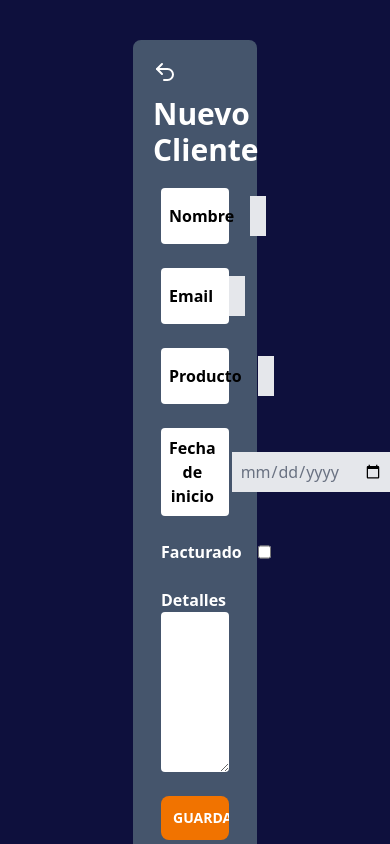
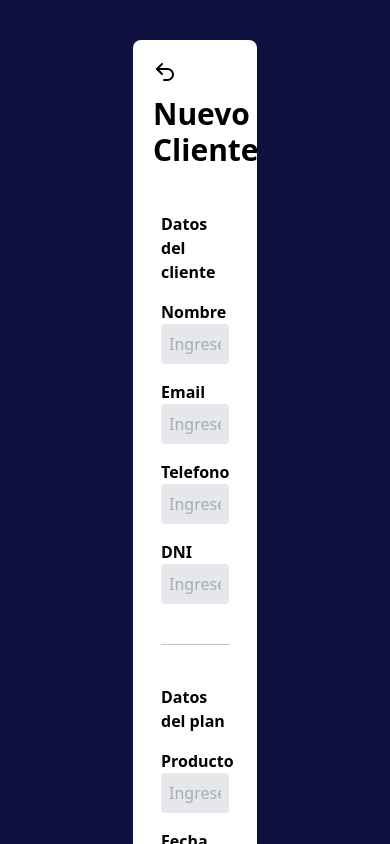
Before and after one commit to donatodebattista/muebleria-front, a React (Vite) app: page /clientes/nuevo in a window 390 px wide. Shown: the top 844 px of the page. Built offline with nearby package versions, Linux system fonts and the light colour scheme; no server answers.

Commit message:
ADD: phone and dni fields in client form

```diff
--- a/src/components/ClienteForm.tsx
+++ b/src/components/ClienteForm.tsx
@@ -23,16 +23,18 @@ export default function ClienteForm({ initialData, onSubmit, onDelete } : Client
             product: '',
             fechaInicio: '',
             facturado: false,
-            plan: ''
+            plan: '',
+            telefono: '',
+            dni: ''
         }
     })
 
 
   return (
-    <div className="m-auto text-center font-black p-5 w-2/5 bg-slate-600 rounded-lg">
+    <div className="m-auto font-black p-5 w-2/5 bg-white rounded-lg">
         <div className="flex flex-row justify-between">
             <Link to="/clientes">
-                <Undo2 className="text-white mb-3 cursor-pointer w-6 h-6" />
+                <Undo2 className="text-black mb-3 cursor-pointer w-6 h-6" />
             </Link>
 
         {initialData?._id && ( //para mostrar solo cuando estoy editando
@@ -46,18 +48,20 @@ export default function ClienteForm({ initialData, onSubmit, onDelete } : Client
         )}
         </div>
 
-        <h1 className="text-white text-3xl mb-3">
+        <h1 className="text-black text-3xl mb-3 text-center">
             {initialData ? "Editar Cliente" : "Nuevo Cliente"}
         </h1>
 
-        <form onSubmit={handleSubmit(onSubmit)} className="p-2 flex flex-col gap-6">
+        <form onSubmit={handleSubmit(onSubmit)} className="p-2 flex flex-col gap-4">
+
+            <p className="text-left text-black mt-6">Datos del cliente</p>
 
             {/* Nombre */}
-            <div className="flex flex-row justify-between items-center bg-white p-2 rounded-sm">
+            <div className="flex flex-col bg-white rounded-sm">
                 <label htmlFor='name' className="mr-4 text-black font-bold">Nombre</label>
                 <input
                     type="text"
-                    className=" bg-gray-200 p-2 w-full text-gray-500 font-medium"
+                    className=" bg-gray-200 p-2 w-full text-gray-500 font-medium rounded-sm"
                     placeholder="Ingrese el nombre"
                     {...register('name', { required: "El nombre es obligatorio" })}
                 />
@@ -65,22 +69,53 @@ export default function ClienteForm({ initialData, onSubmit, onDelete } : Client
             {errors.name && <ErrorMessage>{errors.name.message}</ErrorMessage>}
 
             {/* Email */}
-            <div className="flex flex-row justify-between items-center bg-white p-2 rounded-sm">
+            <div className="flex flex-col bg-white rounded-sm">
                 <label htmlFor='email' className="mr-4 text-black font-bold">Email</label>
                 <input
                     type="email"
-                    className=" bg-gray-200 p-2 w-full text-gray-500 font-medium"
+                    className=" bg-gray-200 p-2 w-full text-gray-500 font-medium rounded-sm"
                     placeholder="Ingrese el email"
                     {...register('email')}
                 />
             </div>
 
+            {/* Telefono */}
+            <div className="flex flex-col bg-white rounded-sm">
+                <label htmlFor='telefono' className="mr-4 text-black font-bold">Telefono</label>
+                <input
+                    type="text"
+                    className=" bg-gray-200 p-2 w-full text-gray-500 font-medium rounded-sm"
+                    placeholder="Ingrese el telefono"
+                    {...register('telefono', { required: "El telefono es obligatorio" })}
+                />
+            </div>
+            {errors.telefono && <ErrorMessage>{errors.telefono.message}</ErrorMessage>}
+
+
+            {/* DNI */}
+            <div className="flex flex-col bg-white rounded-sm">
+                <label htmlFor='dni' className="mr-4 text-black font-bold">DNI</label>
+                <input
+                    type="text"
+                    className=" bg-gray-200 p-2 w-full text-gray-500 font-medium rounded-sm"
+                    placeholder="Ingrese el DNI"
+                    {...register('dni')}
+                />
+            </div>
+
+
+
+            <hr className="text-[#c2c2c2] my-6"/>
+            <p className="text-left text-black">Datos del plan</p>
+
+
+
             {/* Producto */}
-            <div className="flex flex-row justify-between items-center bg-white p-2 rounded-sm">
+            <div className="flex flex-col bg-white rounded-sm">
                 <label htmlFor='product' className="mr-4 text-black font-bold">Producto</label>
                 <input
                     type="text"
-                    className=" bg-gray-200 p-2 w-full text-gray-500 font-medium"
+                    className=" bg-gray-200 p-2 w-full text-gray-500 font-medium rounded-sm"
                     placeholder="Ingrese el Producto"
                     {...register('product', { required: "El producto es obligatorio" })}
                 />
@@ -88,7 +123,7 @@ export default function ClienteForm({ initialData, onSubmit, onDelete } : Client
             {errors.product && <ErrorMessage>{errors.product.message}</ErrorMessage>}
 
             {/* Fecha de inicio */}
-            <div className="flex flex-row justify-between items-center bg-white p-2 rounded-sm">
+            <div className="flex flex-col bg-white rounded-sm">
                 <label htmlFor='fechaInicio' className="mr-4 text-black font-bold">Fecha de inicio</label>
                 <input
                     type="date"
@@ -100,8 +135,8 @@ export default function ClienteForm({ initialData, onSubmit, onDelete } : Client
             {errors.fechaInicio && <ErrorMessage>{errors.fechaInicio.message}</ErrorMessage>}
 
             {/* Facturado */}
-            <div className="flex flex-row items-center ">
-                <label htmlFor='facturado' className="mr-4 text-white font-bold">Facturado</label>
+            <div className="flex flex-row items-center">
+                <label htmlFor='facturado' className="mr-4 text-black font-bold">Facturado</label>
                 <input
                     type="checkbox"
                     defaultChecked={initialData?.facturado}
@@ -112,9 +147,9 @@ export default function ClienteForm({ initialData, onSubmit, onDelete } : Client
 
             {/* Plan */}
             <div className="flex flex-col">
-                <label htmlFor='plan' className="mr-4 text-white font-bold text-left">Detalles</label>
+                <label htmlFor='plan' className="mr-4 text-black font-bold text-left">Detalles</label>
                 <textarea
-                    className=" bg-white rounded-sm p-1 h-40 w-full"
+                    className=" bg-gray-200 rounded-sm p-1 h-40 w-full"
                     {...register('plan')}
                 />
             </div>
--- a/src/types/index.ts
+++ b/src/types/index.ts
@@ -6,6 +6,8 @@ export type Client = {
     product: string
     facturado: boolean
     fechaInicio: string
+    telefono: string
+    dni: string
 }
 
 export type AuthCredentials = {
```
